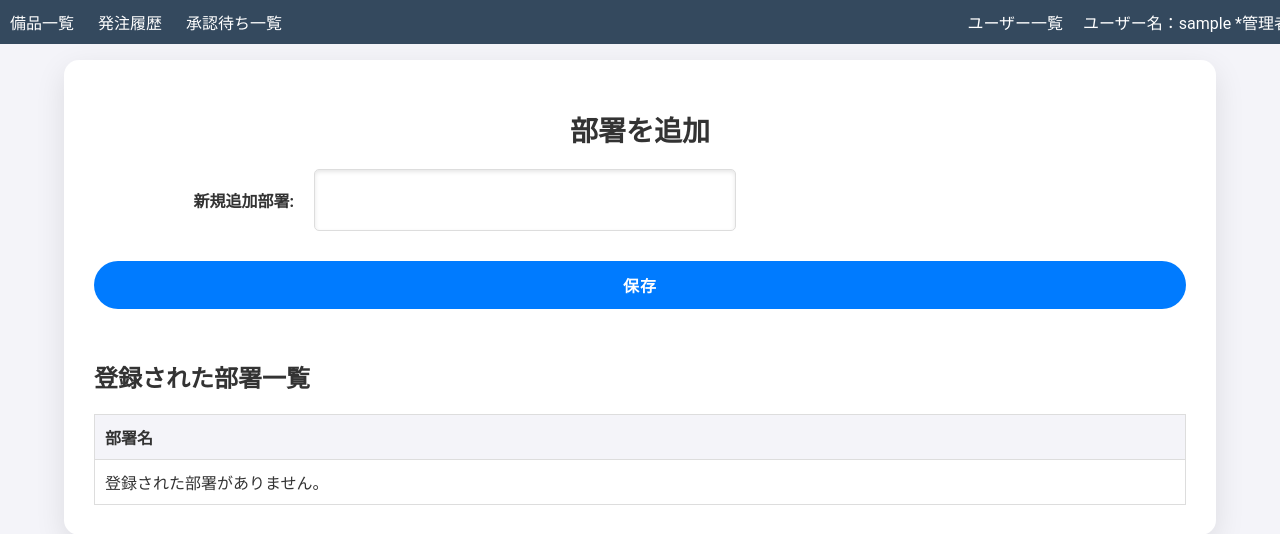
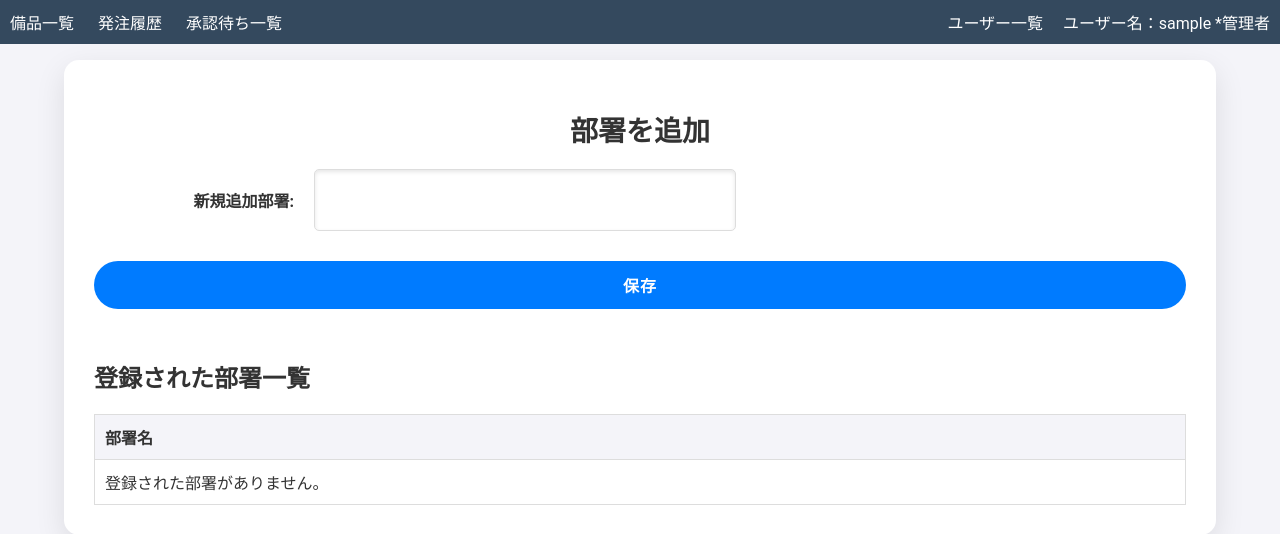
Before and after one commit to tomonoritak/equipment-management-b, a Django app: page /add_department/ in a window 1280 px wide. Shown: the top 534 px of the page. Run offline with Django 4.2, Linux system fonts and the light colour scheme; the visitor is signed in with stand-in values (Sample User, id 1); data that the repository does not hold is empty.

Commit message:
ベース修正（右が見切れる）

```diff
--- a/templates/base.html
+++ b/templates/base.html
@@ -26,6 +26,7 @@
             top: 0;
             left: 0;
             z-index: 1000; /* ヘッダーを他のコンテンツの上に表示する */
+            box-sizing: border-box; /* パディングとボーダーを幅に含める */
         }
 
         .header a {
@@ -41,6 +42,7 @@
         .right-menu {
             display: flex;
             align-items: center;
+            margin-left: auto; /* 右側に配置 */
         }
 
         .dropdown {
```
